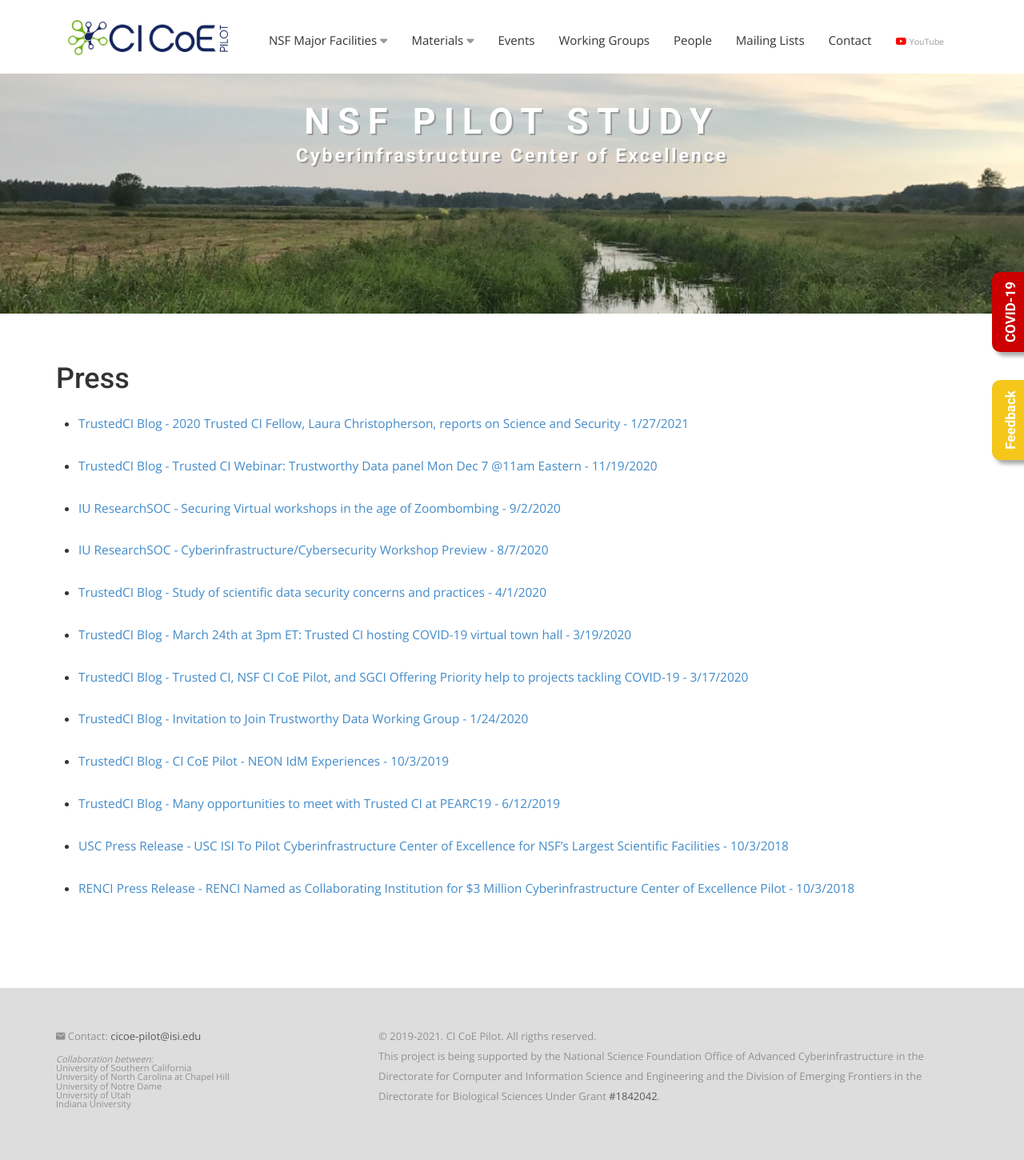
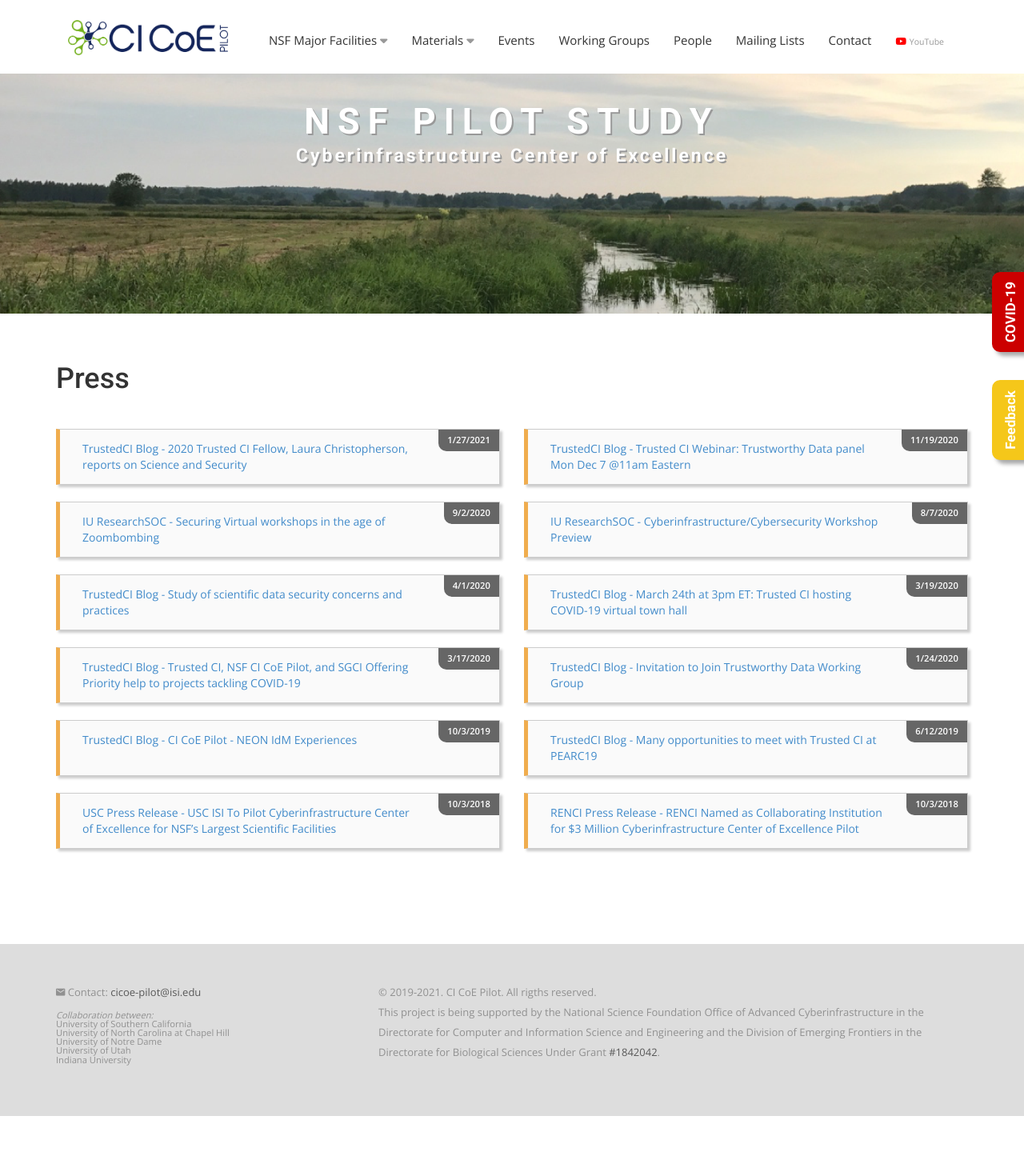
Before and after one commit to cicoe/cicoe.github.io, a Jekyll site: the page built from press.html, in a window 1280 px wide. Shown: the whole page at 80% size. Built offline with Jekyll 4.4.1, drawn with Linux system fonts in a browser that asks for light colours; nearby versions of some CDN libraries; some web fonts are replaced; after the commit the page ends 1395 px from its top, so only the background shows below that.

Commit message:
minor updates

```diff
--- a/css/style.css
+++ b/css/style.css
@@ -417,7 +417,7 @@
     color: #800000;
 }
 
-.presentation .date {
+.presentation .date, .press .date {
     position: relative;
     top: -1.25em;
     right: -1.25em;
@@ -430,10 +430,21 @@
     border-radius: 0 0 0 10px;
 }
 
-.engagement {
+.engagement, .press {
     padding: 1em 2em;
-    margin-bottom: 1em;
+    margin-bottom: 1.5em;
     border: 1px solid #ccc;
     box-shadow: #ccc 3px 3px 3px;
     border-left: 0.4em solid #3c763d;
+    background-color: #fafafa;
 }
+
+.press {
+    border-left: 0.4em solid #f0ad4e;
+    min-height: 5em;
+}
+
+.press .date {
+    right: -2.5em;
+    background-color: #666;
+}
--- a/press.html
+++ b/press.html
@@ -11,15 +11,18 @@ permalink: /materials/press
                 <div class="section-title">
                     <h1>Press</h1>
                 </div>
+                <div class="row" style="margin-top: 3em">
                     {% if site.data.press.size > 0 %}
                     {% for n in site.data.press %}
-                    <div class="material">
-                        <ul>
-                            <li><a href="{{ n.website }}" target="_blank">{{ n.title }}</a></li>
-                        </ul>
+                    <div class="col-sm-12 col-md-12 col-lg-6 col-xl-6">
+                        <div class="press">
+                            <span class="date">{{ n.date }}</span>
+                            <a href="{{ n.website }}" target="_blank">{{ n.title }}</a>
+                        </div>
                     </div>
                     {% endfor %}
                     {% endif %}
+                </div>
             </div>
         </div>
     </div>
```
Also changed, not shown: _data/press.yml (+24 -12 lines).
